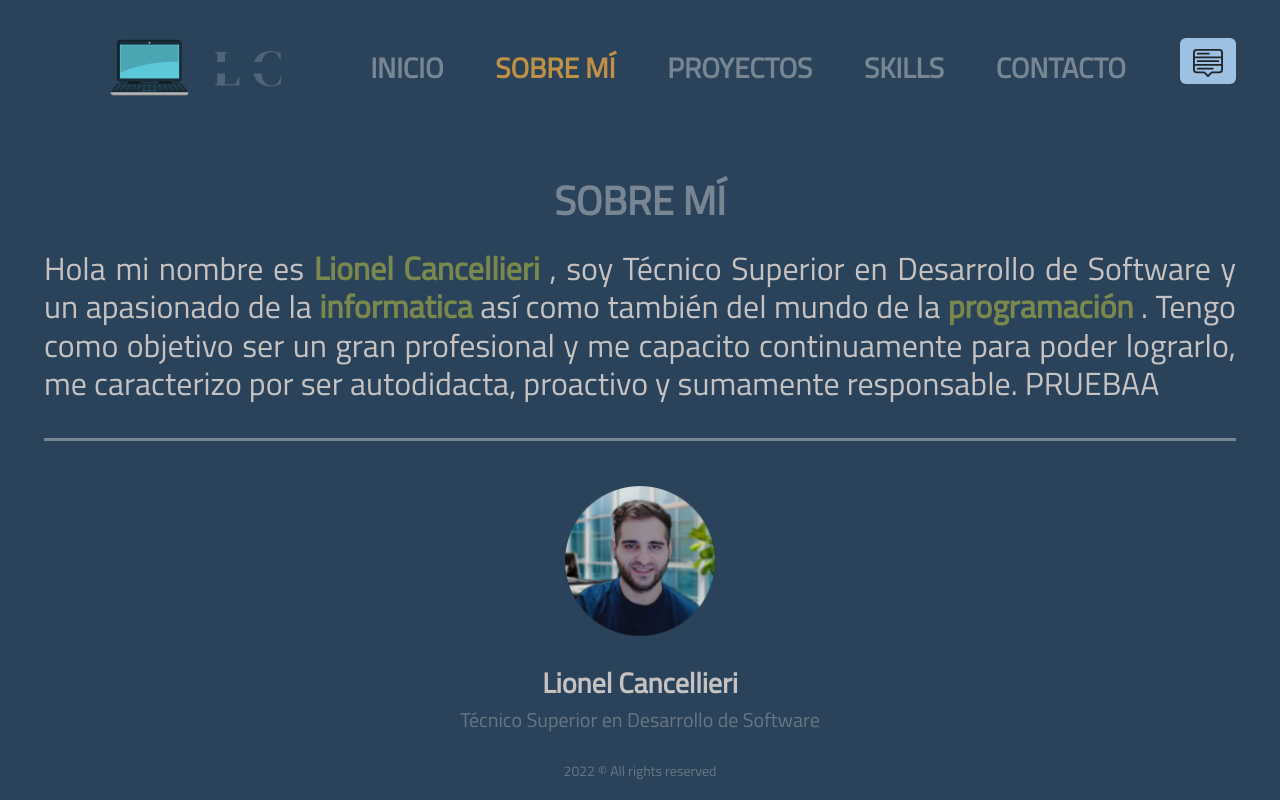
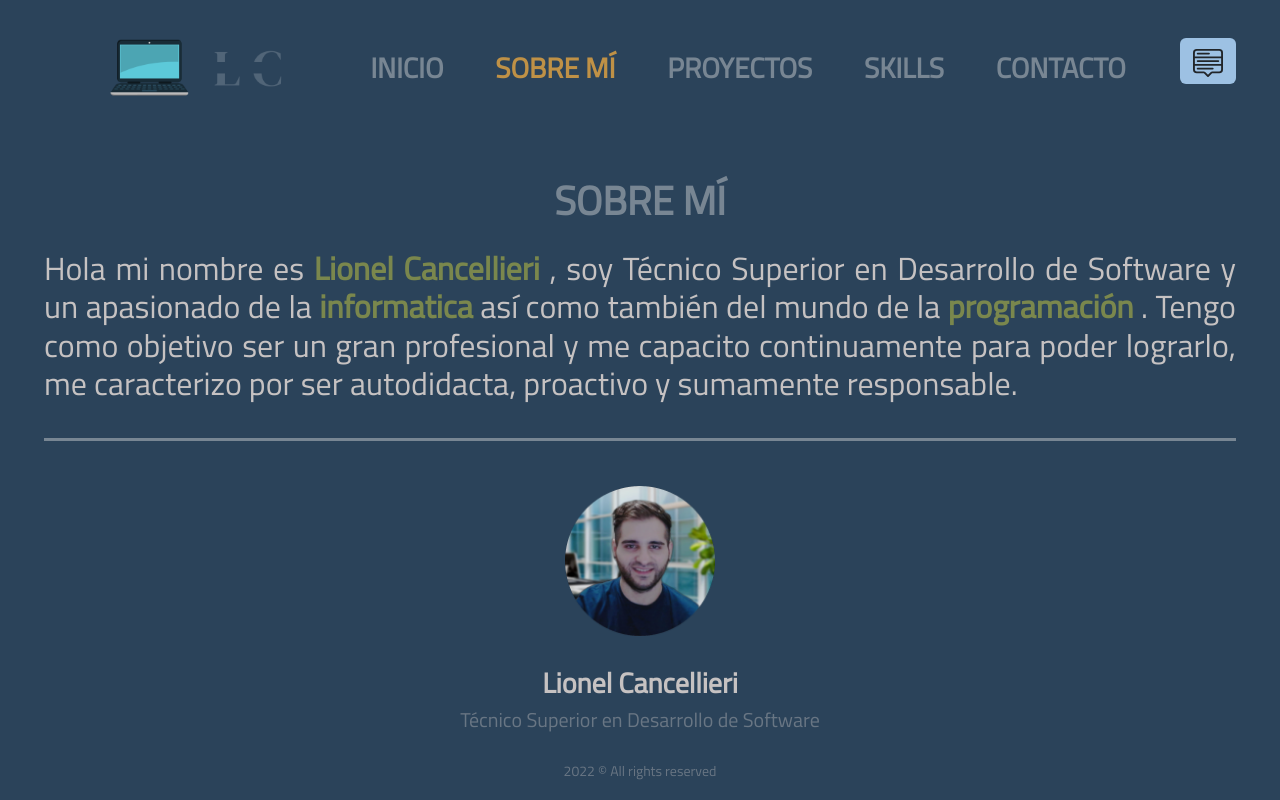
Before and after one commit to C-Lionel/portafolio-react, a React (Vite) app: page /about in a window 1280 px wide. Built offline with nearby package versions, Linux system fonts and the light colour scheme.

Commit message:
prueba about:pc-escritorio

```diff
--- a/src/components/About.jsx
+++ b/src/components/About.jsx
@@ -10,7 +10,7 @@ export const About = () => {
       <h1 className='heading animate__animated animate__bounce'>SOBRE MÍ</h1>
 
       <h2 className='color-text-global'>
-        Hola mi nombre es <strong className='color-strong'> Lionel Cancellieri </strong> , soy Técnico Superior en Desarrollo de Software y un apasionado de la <strong className='color-strong'> informatica </strong> así como también del mundo de la <strong className='color-strong'> programación </strong> . Tengo como objetivo ser un gran profesional y me capacito continuamente para poder lograrlo, me caracterizo por ser autodidacta, proactivo y sumamente responsable. PRUEBAA
+        Hola mi nombre es <strong className='color-strong'> Lionel Cancellieri </strong> , soy Técnico Superior en Desarrollo de Software y un apasionado de la <strong className='color-strong'> informatica </strong> así como también del mundo de la <strong className='color-strong'> programación </strong> . Tengo como objetivo ser un gran profesional y me capacito continuamente para poder lograrlo, me caracterizo por ser autodidacta, proactivo y sumamente responsable.
       </h2>
 
       <Footer />
```
